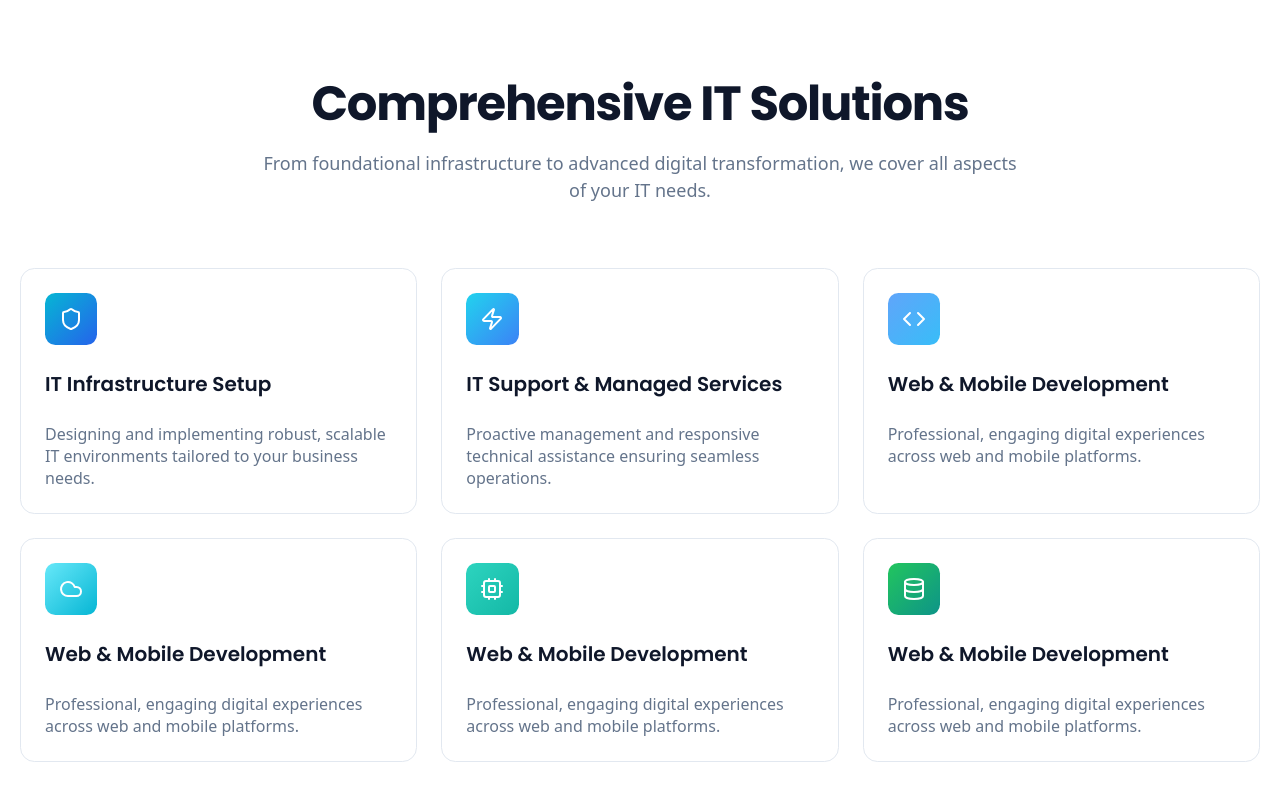
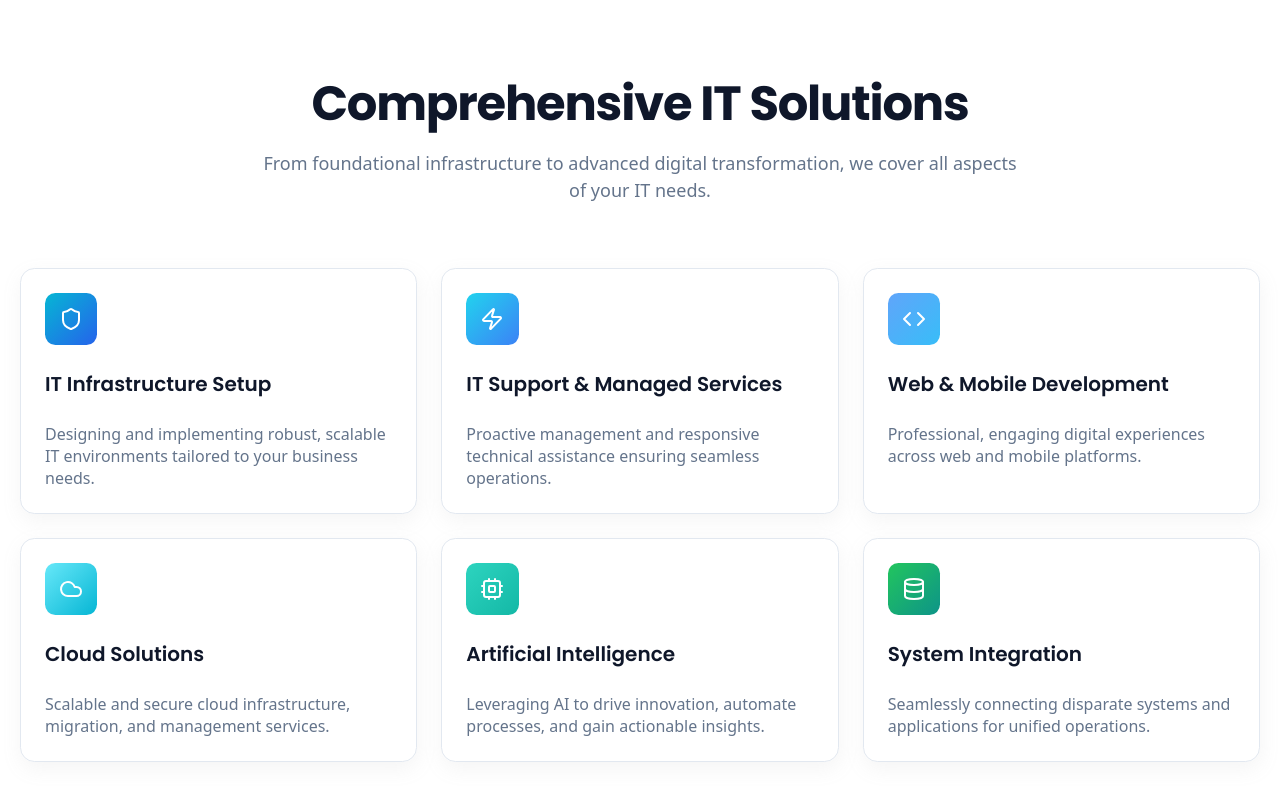
Before and after one commit to Ahmedmeid99/FutureIT_SA, a React (Vite) app: page / in a window 1280 px wide. Shown: the part 855-1655 px from the top of the page. Built offline with nearby package versions, Linux system fonts and the light colour scheme.

Commit message:
first commit

```diff
--- a/src/components/MainServices/MainServices.jsx
+++ b/src/components/MainServices/MainServices.jsx
@@ -97,8 +97,8 @@ const MainServices = () => {
               </svg>
             }
             color="cyan1"
-            title="Web & Mobile Development"
-            description="Professional, engaging digital experiences across web and mobile platforms."
+            title="Cloud Solutions"
+            description="Scalable and secure cloud infrastructure, migration, and management services."
           />{" "}
           <MainServiceCard
             icon={
@@ -128,8 +128,8 @@ const MainServices = () => {
               </svg>
             }
             color="teal1"
-            title="Web & Mobile Development"
-            description="Professional, engaging digital experiences across web and mobile platforms."
+            title="Artificial Intelligence"
+            description="Leveraging AI to drive innovation, automate processes, and gain actionable insights."
           />{" "}
           <MainServiceCard
             icon={
@@ -152,8 +152,8 @@ const MainServices = () => {
               </svg>
             }
             color="green1"
-            title="Web & Mobile Development"
-            description="Professional, engaging digital experiences across web and mobile platforms."
+            title="System Integration"
+            description="Seamlessly connecting disparate systems and applications for unified operations."
           />
         </div>
       </div>
--- a/src/ui/Cards/MainServiceCard/MainServiceCard.module.css
+++ b/src/ui/Cards/MainServiceCard/MainServiceCard.module.css
@@ -5,7 +5,7 @@
     flex-direction: column;
     align-items: start;
     gap: 2.4rem;
-    box-shadow: 1px 14px -4px rgb(153 153 153 / 25%);
+    box-shadow: 1px 7px 20px rgb(153 153 153 / 10%);
     border-radius: calc(var(--radius) + 4px);
     cursor: pointer;
     transition: var(--transition);
```
